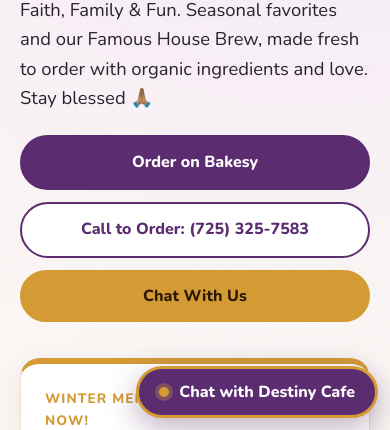
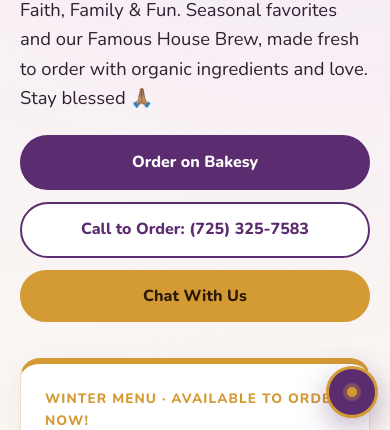
Before and after one commit to ellmired77-star/destiny-cafe, a plain HTML site: page index.html in a window 390 px wide. Shown: the part 414-844 px from the top of the page. Drawn offline with nearby package versions, Linux system fonts and the light colour scheme.

Commit message:
Destiny site: icon-only mobile chat button so it does not cover FAQ (Ell OK Nov 17 10:39 PM PT)

```diff
--- a/assets/style.css
+++ b/assets/style.css
@@ -135,3 +135,29 @@ html:not(.es) .dc-order-form .es{display:none!important}
 .biz-dl dd{margin:0}
 .biz-dl a{color:var(--plum)}
 @media (max-width:520px){.biz-dl{grid-template-columns:1fr;gap:2px}.biz-dl dd{margin-bottom:10px}}
+
+/* 2026-11-17: icon-only chat button on narrow screens, plus bottom padding so FAQ and footer text are not covered */
+@media (max-width: 520px) {
+  .dc-launch {
+    width: 52px;
+    height: 52px;
+    padding: 0;
+    justify-content: center;
+    gap: 0;
+    right: 12px;
+    bottom: 12px;
+  }
+  .dc-launch .dc-lt {
+    position: absolute;
+    width: 1px;
+    height: 1px;
+    padding: 0;
+    margin: -1px;
+    overflow: hidden;
+    clip: rect(0, 0, 0, 0);
+    white-space: nowrap;
+    border: 0;
+  }
+  #details { padding-bottom: 96px; }
+  footer { padding-bottom: 96px; }
+}
```
